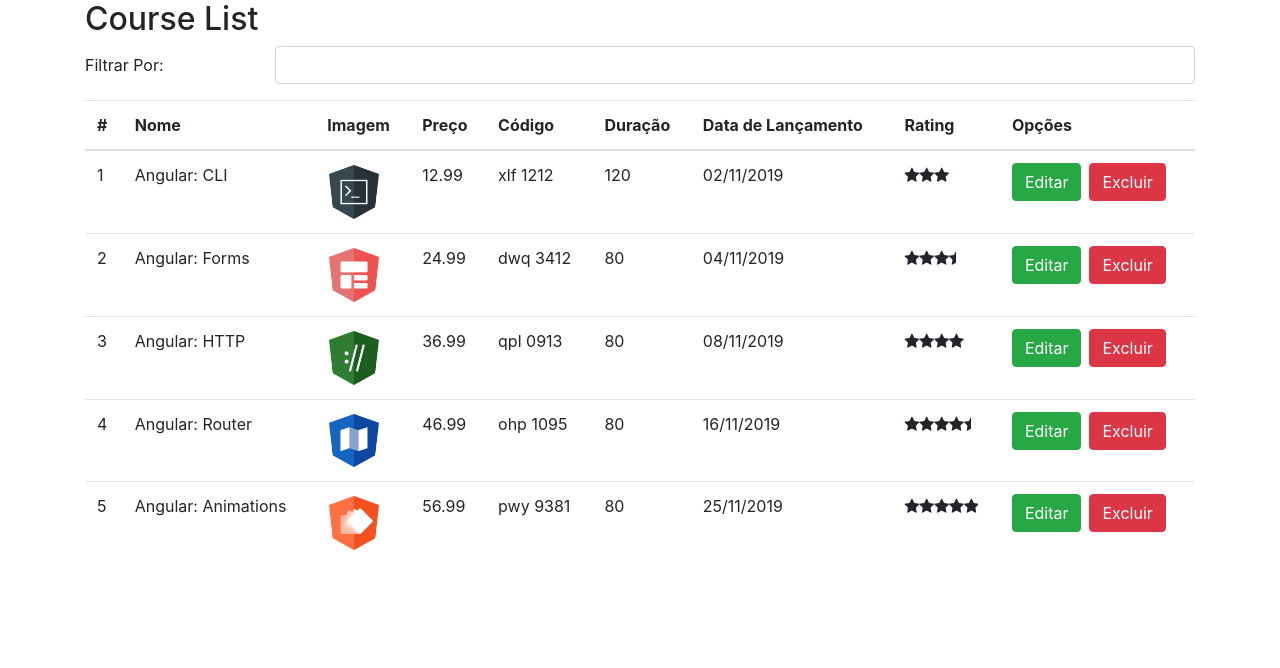
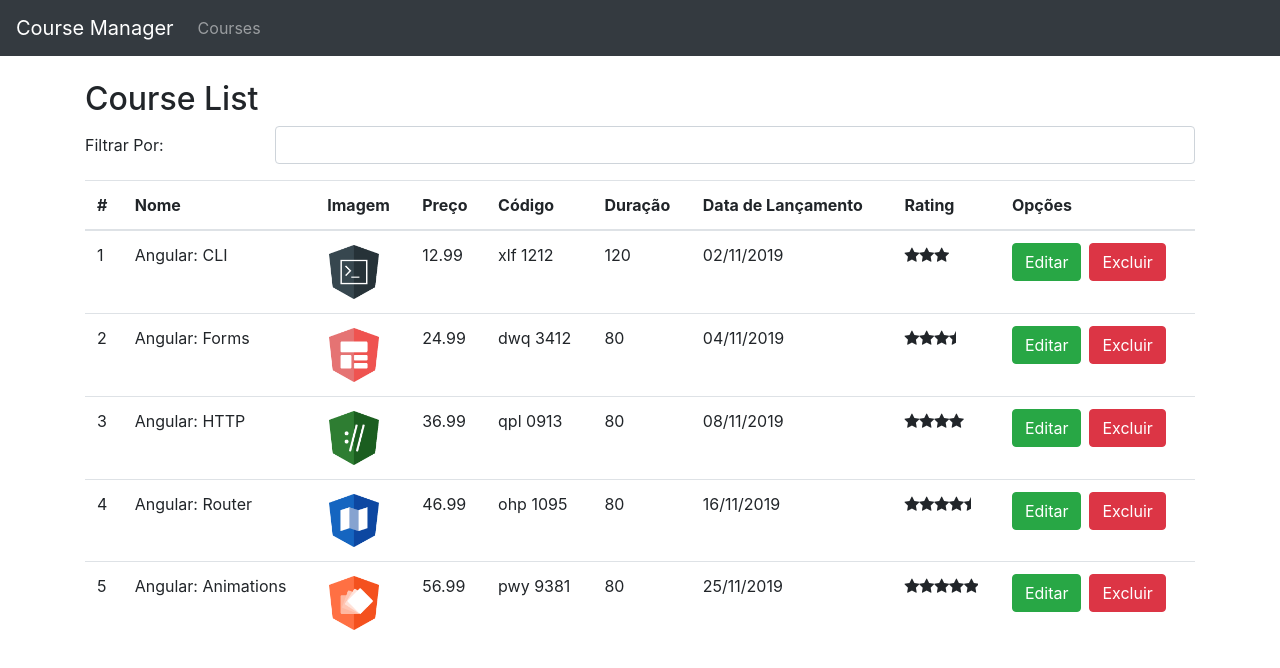
Before and after one commit to wslmacieira/course-manager, an Angular app: page /courses in a window 1280 px wide. Shown: the top 668 px of the page. Built offline with nearby package versions, Linux system fonts and the light colour scheme.

Commit message:
cria navegação por rotas e Error404Component

```diff
--- /dev/null
+++ b/src/app/404/Error404.component.ts
@@ -0,0 +1,8 @@
+import { Component } from "@angular/core";
+
+@Component ({
+  template: '<h2>Error 404</h2>'
+})
+export class Error404Component {
+
+}
--- a/src/app/app.component.html
+++ b/src/app/app.component.html
@@ -1,3 +1,4 @@
-<div class="container">
-  <app-course-list></app-course-list>
+<app-nav-bar></app-nav-bar>
+<div class="container mt-4">
+  <router-outlet></router-outlet>
 </div>
--- /dev/null
+++ b/src/app/nav-bar/nav-bar.component.html
@@ -0,0 +1,16 @@
+<nav class="navbar navbar-expand-lg navbar-dark bg-dark">
+  <a href="#" class="navbar-brand">Course Manager</a>
+
+  <button class="navbar-toggler" type="button" data-toggle="collapse" data-target="#navbarSupportedContent"
+      aria-controls="navbarSupportedContent" aria-expanded="false" aria-label="Toggle navigation">
+      <span class="navbar-toggler-icon"></span>
+  </button>
+
+  <div class="collapse navbar-collapse" id="navbarSupportedContent">
+      <ul class="navbar-nav mr-auto">
+          <li class="nav-item">
+              <a href="#" class="nav-link">Courses</a>
+          </li>
+      </ul>
+  </div>
+</nav>
```
Also changed, not shown: src/app/app.module.ts (+18 -2 lines), src/app/nav-bar/nav-bar.component.ts (added, +9 -0 lines).
